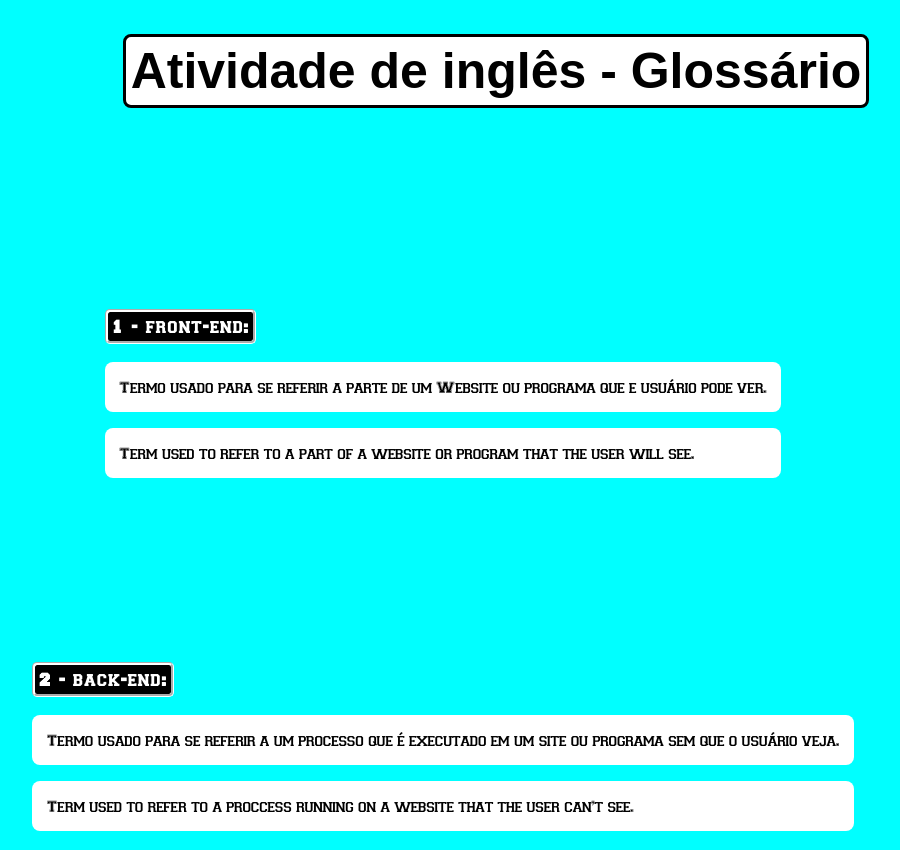
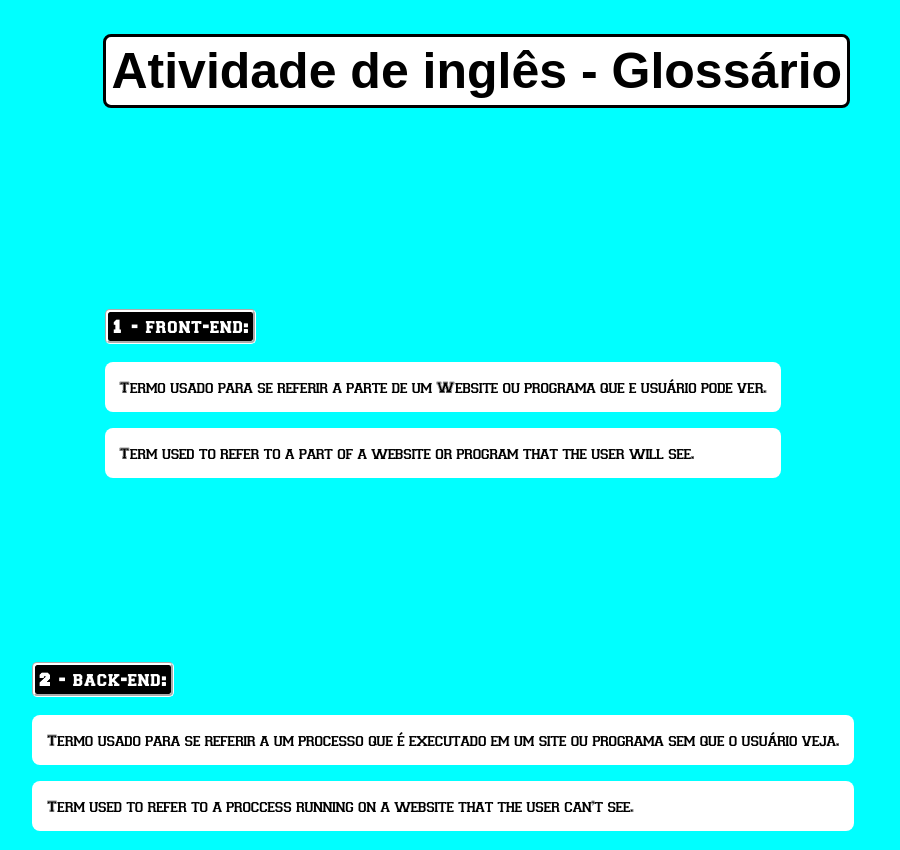
Before and after one commit to Eduardogomes794/Glossary, a plain HTML site: page index.html in a window 1280 px wide. Shown: the top 850 px of the page, without its empty margins (197-1097 px from the left). Drawn offline with Linux system fonts and the light colour scheme.

Commit message:
Update style.css

```diff
--- a/style.css
+++ b/style.css
@@ -9,7 +9,7 @@ body{
     font-family: varsity;
 }
 h1{
-    margin-left: 20%;
+    margin-left: 17%;
     padding-right: 250px;
     font-family: Arial;
     font-size: 50px;
```
